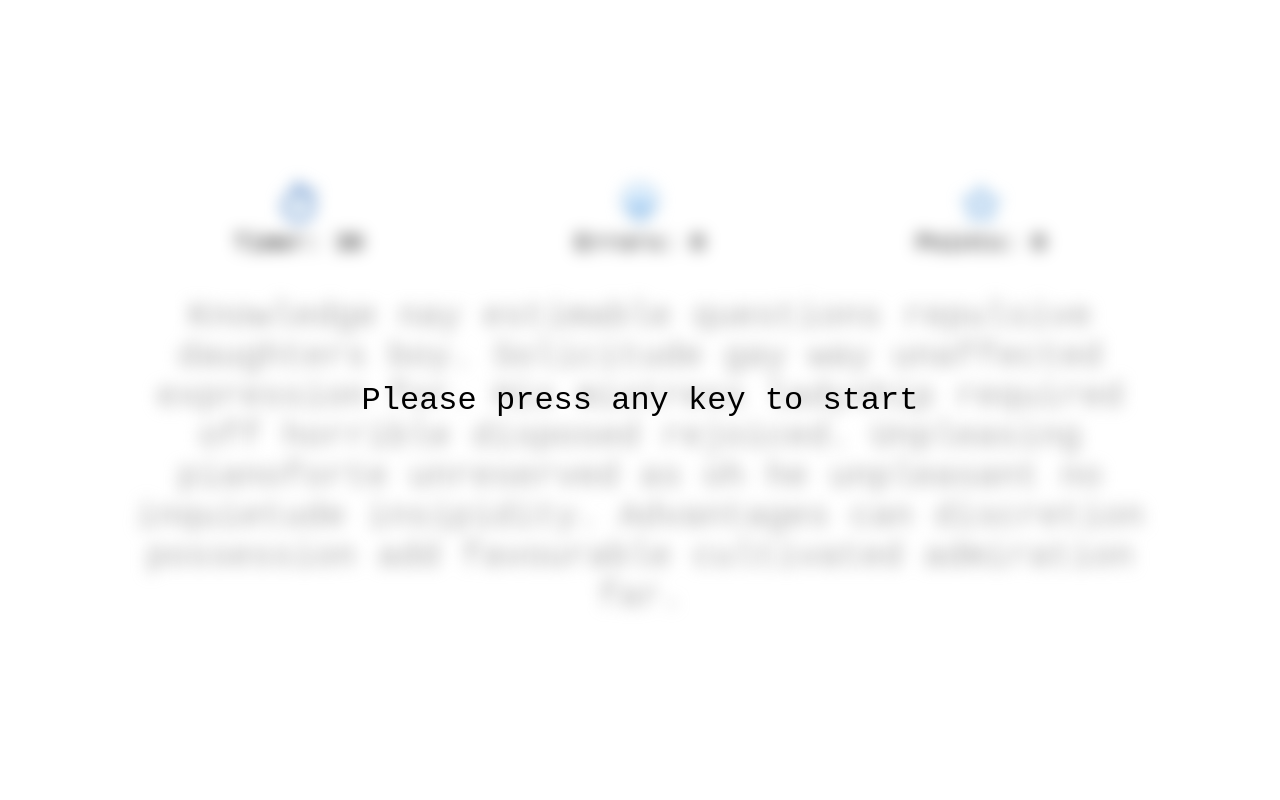
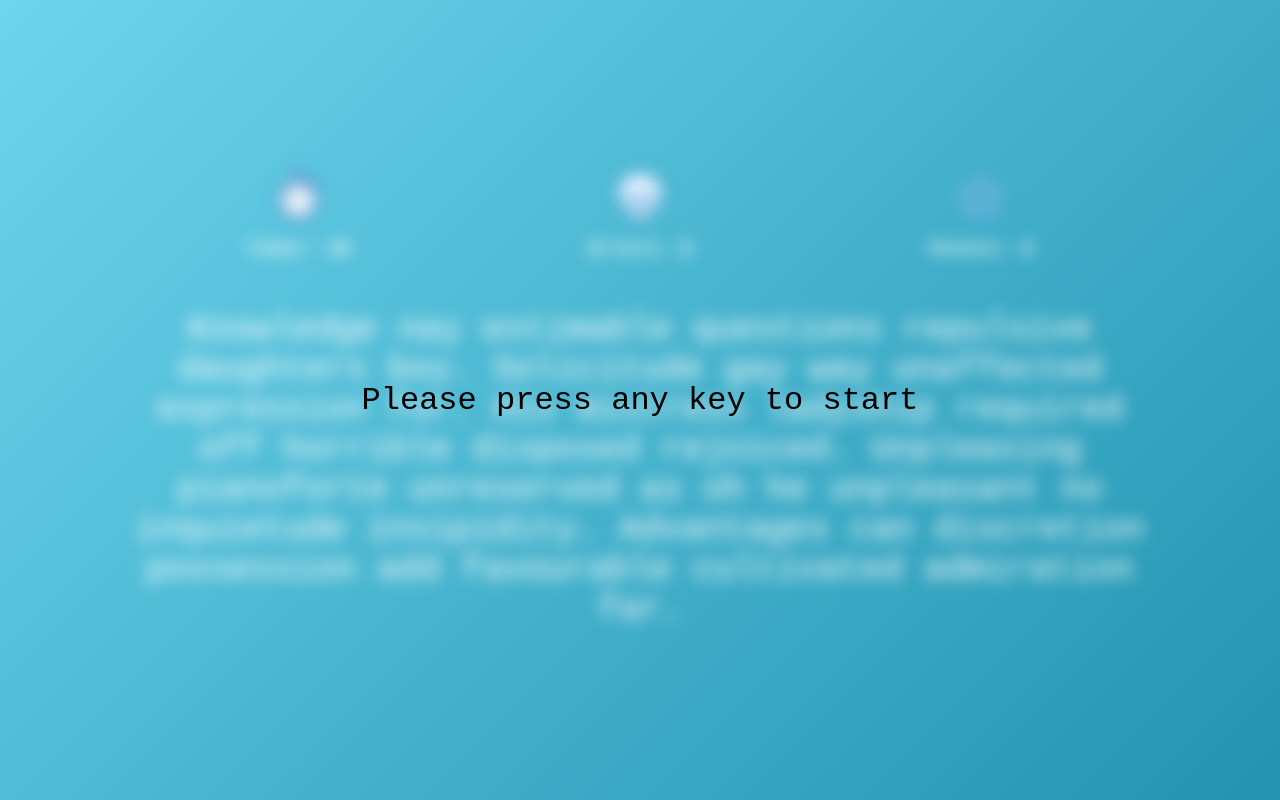
Before and after one commit to Alacant2804/TypeMaster, a React (Vite) app in the folder type-master/: page / in a window 1280 px wide. Built offline with nearby package versions, Linux system fonts and the light colour scheme.

Commit message:
Updated style of background, created ResultModal component

```diff
--- a/type-master/src/App.css
+++ b/type-master/src/App.css
@@ -9,6 +9,7 @@ body {
   align-items: center;
   justify-content: center;
   overflow: hidden; /* Prevent scrollbars */
+  background: linear-gradient(135deg, #6dd5ed, #2193b0);
 }
 
 .text-container {
--- a/type-master/src/Header.css
+++ b/type-master/src/Header.css
@@ -10,3 +10,13 @@
   justify-content: space-around;
   align-items: center;
 }
+
+.icon {
+  width: 50px;
+  height: 50px;
+}
+
+.icon-name {
+  font-weight: bold;
+  color: white;
+}
--- a/type-master/src/Header.jsx
+++ b/type-master/src/Header.jsx
@@ -7,16 +7,22 @@ export default function Header({ errorCount, timer, points }) {
   return (
     <div className="container">
       <div className="timer">
-        <img src={timerIcon} alt="timer icon" className="timer-icon" />
-        <p>Timer: {timer}</p>
+        <img src={timerIcon} alt="timer icon" className="icon timer-icon" />
+        <p>
+          <span className="icon-name">Timer: {timer}</span>
+        </p>
       </div>
       <div className="skull">
-        <img src={skullIcon} alt="skull icon" className="skull-icon" />
-        <p>Errors: {errorCount}</p>
+        <img src={skullIcon} alt="skull icon" className="icon skull-icon" />
+        <p>
+          <span className="icon-name">Errors: {errorCount}</span>
+        </p>
       </div>
       <div className="points">
-        <img src={starIcon} alt="points icon" className="points-icon" />
-        <p>Points: {points}</p>
+        <img src={starIcon} alt="points icon" className="icon points-icon" />
+        <p>
+          <span className="icon-name">Points: {points}</span>
+        </p>
       </div>
     </div>
   );
--- /dev/null
+++ b/type-master/src/ResultModal.css
@@ -0,0 +1,62 @@
+.modal {
+  position: fixed;
+  top: 0;
+  left: 0;
+  width: 100vw;
+  height: 100vh;
+  display: flex;
+  align-items: center;
+  justify-content: center;
+  background: rgba(0, 0, 0, 0.5);
+  z-index: 999;
+}
+
+.modal-content {
+  background: white;
+  padding: 30px;
+  border-radius: 12px;
+  text-align: center;
+  box-shadow: 0 4px 15px rgba(0, 0, 0, 0.2);
+  max-width: 400px;
+  width: 90%;
+  animation: slideIn 0.3s ease-out;
+}
+
+h2 {
+  margin: 0 0 15px 0;
+  font-size: 1.8rem;
+  color: #333;
+}
+
+p {
+  font-size: 1.2rem;
+  margin: 10px 0;
+  color: #555;
+}
+
+button {
+  padding: 10px 20px;
+  margin-top: 20px;
+  font-size: 1rem;
+  background-color: #007bff;
+  color: white;
+  border: none;
+  border-radius: 8px;
+  cursor: pointer;
+  transition: background-color 0.3s;
+}
+
+button:hover {
+  background-color: #0056b3;
+}
+
+@keyframes slideIn {
+  from {
+    transform: translateY(-30%);
+    opacity: 0;
+  }
+  to {
+    transform: translateY(0);
+    opacity: 1;
+  }
+}
--- /dev/null
+++ b/type-master/src/ResultModal.jsx
@@ -0,0 +1,15 @@
+import { useState, useEffect } from "react";
+import "./ResultModal.css";
+
+export default function ResultModal({ errors, points, onClose }) {
+  return (
+    <div className="modal">
+      <div className="modal-content">
+        <h2>Time's up! Here's your result:</h2>
+        <p>Errors: {errors}</p>
+        <p>Points: {points}</p>
+        <button onClick={onClose}>Restart</button>
+      </div>
+    </div>
+  );
+}
--- a/type-master/src/TypingField.css
+++ b/type-master/src/TypingField.css
@@ -21,7 +21,7 @@
 }
 
 .current-text {
-  color: #aaa;
+  color: #ffffff;
   font-size: 35px;
 }
 
@@ -47,23 +47,3 @@
 .incorrect-char {
   color: red;
 }
-
-.modal {
-  position: fixed;
-  top: 0;
-  left: 0;
-  width: 100vw;
-  height: 100vh;
-  display: flex;
-  align-items: center;
-  justify-content: center;
-  background: rgba(0, 0, 0, 0.5);
-  z-index: 999;
-}
-
-.modal-content {
-  background: white;
-  padding: 20px;
-  border-radius: 8px;
-  text-align: center;
-}
--- a/type-master/src/TypingField.jsx
+++ b/type-master/src/TypingField.jsx
@@ -1,6 +1,7 @@
 import { useState, useEffect, useRef } from "react";
 import text from "./Text.jsx";
 import Header from "./Header";
+import ResultModal from "./ResultModal.jsx";
 import "./TypingField.css";
 
 export default function TypingField() {
@@ -54,6 +55,7 @@ export default function TypingField() {
   };
 
   const handleInputChange = (e) => {
+    if (showModal) return;
     const typedText = e.target.value;
     setUserInput(typedText);
 
@@ -120,18 +122,11 @@ export default function TypingField() {
           ref={inputRef}
           className="hidden-input"
           autoComplete="off"
+          disabled={showModal}
         />
       </div>
       {showModal && (
-        <div className="modal">
-          <div className="modal-content">
-            <h2>Time's up!</h2>
-            <p>Your time is up. Here's your result:</p>
-            <p>Errors: {errors}</p>
-            <p>Points: {points}</p>
-            <button onClick={closeModal}>Restart</button>
-          </div>
-        </div>
+        <ResultModal errors={errors} points={points} onClose={closeModal} />
       )}
     </div>
   );
```
